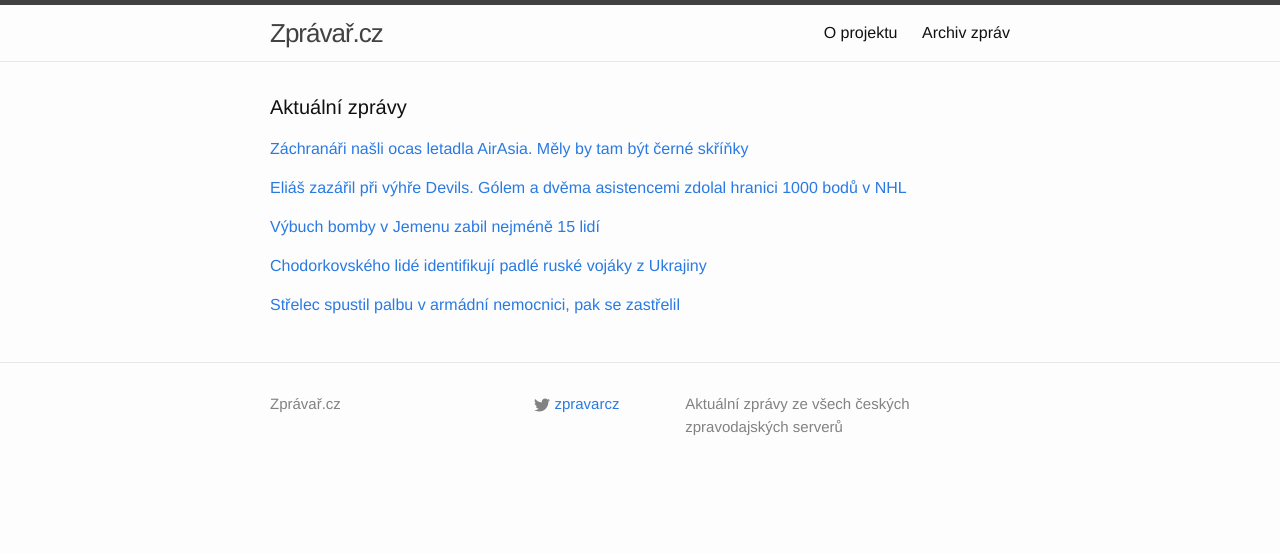
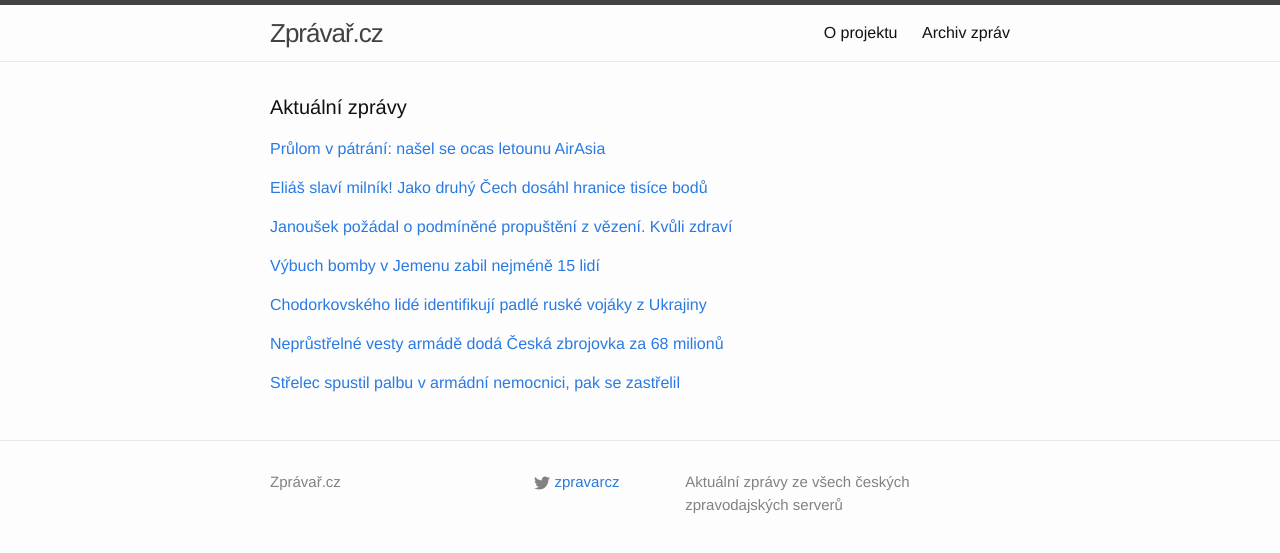
Before and after one commit to adliska/zpravar, a Jekyll site: the page built from index.html, in a window 1280 px wide. Shown: the top 553 px of the page. Built offline with Jekyll 4.4.1, drawn with Linux system fonts in a browser that asks for light colours.

Commit message:
zpravar news update

```diff
--- a/index.html
+++ b/index.html
@@ -5,9 +5,11 @@ layout: default
 <div class="home">
     <h1 class="page-heading">Aktuální zprávy</h1>
 
-<p><a href="javascript:;" onclick="toggle_visibility('zpravy0')">Záchranáři našli ocas letadla AirAsia. Měly by tam být černé skříňky </a></p>
+<p><a href="javascript:;" onclick="toggle_visibility('zpravy0')">Průlom v pátrání: našel se ocas letounu AirAsia</a></p>
 <div id="zpravy0" style="display:none">
 <ul>
+<li><a href=http://echo24.cz/a/iqJQ8>Průlom v pátrání: našel se ocas letounu AirAsia - echo24.cz</a></li>
+<li><a href=http://zpravy.e15.cz/zahranicni/udalosti/zachranari-nasli-v-mori-ocas-zriceneho-letounu-airasia-1150638>Záchranáři našli v moři ocas zříceného letounu AirAsia - zpravy.e15.cz</a></li>
 <li><a href=http://www.lidovky.cz/zachranari-nasli-ocas-letadla-airasia-mely-by-tam-byt-cerne-skrinky-1d9-/zpravy-svet.aspx?c=A150107_075153_ln_zahranici_ele>Záchranáři našli ocas letadla AirAsia. Měly by tam být černé skříňky  - www.lidovky.cz</a></li>
 <li><a href=http://www.rozhlas.cz/_zprava/patraci-tymy-nasly-ocas-letounu-airasia-ve-kterem-by-mely-byt-cerne-skrinky--1440485>Pátrací týmy našly ocas letounu AirAsia, ve kterém by měly být černé skříňky - www.rozhlas.cz</a></li>
 <li><a href=http://www.ceskatelevize.cz/ct24/svet/297371-zachranari-nasli-ocas-letadla-airasia-muze-byt-klicem-k-rozlusteni-tragedie/>Záchranáři našli ocas letadla AirAsia, může být klíčem k rozluštění tragédie - www.ceskatelevize.cz</a></li>
@@ -18,33 +20,50 @@ layout: default
 <li><a href=http://zpravy.idnes.cz/nalez-ocasni-casti-airbusu-airasia-dt1-/zahranicni.aspx?c=A150107_063753_zahranicni_wlk>Našli jsme ocas airbusu, oznámili indonéští pátrači - zpravy.idnes.cz</a></li>
 <li><a href=http://www.ceskenoviny.cz/zpravy/zpravy/zachranari-nasli-ocas-letounu-airasia/1165758>Záchranáři našli ocas letounu AirAsia - www.ceskenoviny.cz</a></li>
 </ul>
-</div><p><a href="javascript:;" onclick="toggle_visibility('zpravy1')">Eliáš zazářil při výhře Devils. Gólem a dvěma asistencemi zdolal hranici 1000 bodů v NHL </a></p>
+</div><p><a href="javascript:;" onclick="toggle_visibility('zpravy1')">Eliáš slaví milník! Jako druhý Čech dosáhl hranice tisíce bodů</a></p>
 <div id="zpravy1" style="display:none">
 <ul>
+<li><a href=http://www.tyden.cz/rubriky/sport/hokej/elias-slavi-milnik-jako-druhy-cech-dosahl-hranice-tisice-bodu_329299.html>Eliáš slaví milník! Jako druhý Čech dosáhl hranice tisíce bodů - www.tyden.cz</a></li>
 <li><a href=http://www.rozhlas.cz/_zprava/elias-zazaril-pri-vyhre-devils-golem-a-dvema-asistencemi-zdolal-hranici-1000-bodu-v-nhl--1440490>Eliáš zazářil při výhře Devils. Gólem a dvěma asistencemi zdolal hranici 1000 bodů v NHL  - www.rozhlas.cz</a></li>
 <li><a href=http://www.denik.cz/hokej/elias-jako-druhy-cesky-hrac-zdolal-v-nhl-hranici-1000-bodu-20150107.html>Eliáš jako druhý český hráč zdolal v NHL hranici 1000 bodů - www.denik.cz</a></li>
 <li><a href=http://hokej.idnes.cz/elias-reziroval-vyhru-new-jersey-dq7-/nhl.aspx?c=A150107_070046_nhl_Mkr>Eliáš režíroval výhru New Jersey a získal tisící bod kariéry v NHL - hokej.idnes.cz</a></li>
 <li><a href=http://sport.aktualne.cz/magicky-eliasuv-vecer-zaril-a-pokoril-hranici-1000-bodu/r~c163d926962c11e4ba57002590604f2e/>Magický Eliášův večer! Zářil a pokořil hranicí 1000 bodů - sport.aktualne.cz</a></li>
 <li><a href=http://www.sportovninoviny.cz/zpravy/elias-jako-druhy-cesky-hrac-zdolal-v-nhl-hranici-1000-bodu/1165755>Eliáš jako druhý český hráč zdolal v NHL hranici 1000 bodů - www.sportovninoviny.cz</a></li>
 </ul>
-</div><p><a href="javascript:;" onclick="toggle_visibility('zpravy2')">Výbuch bomby v Jemenu zabil nejméně 15 lidí</a></p>
+</div><p><a href="javascript:;" onclick="toggle_visibility('zpravy2')">Janoušek požádal o podmíněné propuštění z vězení. Kvůli zdraví</a></p>
 <div id="zpravy2" style="display:none">
+<ul>
+<li><a href=http://zpravy.e15.cz/domaci/udalosti/janousek-pozadal-o-podminene-propusteni-z-vezeni-kvuli-zdravi-1150653>Janoušek požádal o podmíněné propuštění z vězení. Kvůli zdraví - zpravy.e15.cz</a></li>
+<li><a href=http://zpravy.e15.cz/domaci/politika/janousek-pozadal-o-podminecne-propusteni-z-vezeni-kvuli-zdravi-1150653>Janoušek požádal o podmínečné propuštění z vězení. Kvůli zdraví - zpravy.e15.cz</a></li>
+<li><a href=http://echo24.cz/a/wX3ad>Janoušek požádal o podmíněné propuštění z vězení - echo24.cz</a></li>
+<li><a href=http://www.denik.cz/z_domova/janousek-pozadal-o-podminene-propusteni-z-vezeni-20150107.html>Janoušek požádal o podmíněné propuštění z vězení - www.denik.cz</a></li>
+<li><a href=http://zpravy.aktualne.cz/domaci/janousek-pozadal-o-podminene-propusteni-z-vezeni/r~dc1f1e1c963911e486b9002590604f2e/>Janoušek požádal o podmíněné propuštění z vězení - zpravy.aktualne.cz</a></li>
+</ul>
+</div><p><a href="javascript:;" onclick="toggle_visibility('zpravy3')">Výbuch bomby v Jemenu zabil nejméně 15 lidí</a></p>
+<div id="zpravy3" style="display:none">
 <ul>
 <li><a href=http://www.ceskenoviny.cz/zpravy/zpravy/vybuch-bomby-v-jemenu-zabil-nejmene-15-lidi/1165754>Výbuch bomby v Jemenu zabil nejméně 15 lidí - www.ceskenoviny.cz</a></li>
 <li><a href=http://zpravy.idnes.cz/pred-policejni-akademii-v-jemenu-vybuchlo-auto-fq7-/zahranicni.aspx?c=A150107_072413_zahranicni_wlk>Před policejní akademií v Jemenu vybuchlo auto, nejméně 15 mrtvých - zpravy.idnes.cz</a></li>
 <li><a href=http://zpravy.aktualne.cz/zahranici/pri-vybuchu-pred-akademii-v-jemenu-zahynuly-desitky-lidi/r~117961ba962d11e490f70025900fea04/>Při výbuchu před akademií v Jemenu zahynuly desítky lidí - zpravy.aktualne.cz</a></li>
 <li><a href=http://www.ceskenoviny.cz/zpravy/zpravy/vybuch-v-jemenu-si-zrejme-vyzadal-desitky-obeti/1165754>Výbuch v Jemenu si zřejmě vyžádal desítky obětí - www.ceskenoviny.cz</a></li>
 </ul>
-</div><p><a href="javascript:;" onclick="toggle_visibility('zpravy3')">Chodorkovského lidé identifikují padlé ruské vojáky z Ukrajiny</a></p>
-<div id="zpravy3" style="display:none">
+</div><p><a href="javascript:;" onclick="toggle_visibility('zpravy4')">Chodorkovského lidé identifikují padlé ruské vojáky z Ukrajiny</a></p>
+<div id="zpravy4" style="display:none">
 <ul>
 <li><a href=http://zpravy.idnes.cz/chodorkovskij-identifikace-obeti-ukrajina-rusko-fb1-/zahranicni.aspx?c=A150107_070025_zahranicni_wlk>Chodorkovského lidé identifikují padlé ruské vojáky z Ukrajiny - zpravy.idnes.cz</a></li>
 <li><a href=http://zpravy.e15.cz/zahranicni/udalosti/chodorkovskeho-lide-se-snazi-identifikovat-ruske-padle-z-ukrajiny-1150635>Chodorkovského lidé se snaží identifikovat ruské padlé z Ukrajiny - zpravy.e15.cz</a></li>
 <li><a href=http://www.novinky.cz/zahranicni/evropa/358027-chodorkovskeho-lide-se-snazi-identifikovat-ruske-padle-z-ukrajiny.html>Chodorkovského lidé se snaží identifikovat ruské padlé z Ukrajiny  - www.novinky.cz</a></li>
 <li><a href=http://www.ceskenoviny.cz/zpravy/zpravy/chodorkovskeho-lide-se-snazi-identifikovat-ruske-padle-z-ukrajiny/1165738>Chodorkovského lidé se snaží identifikovat ruské padlé z Ukrajiny - www.ceskenoviny.cz</a></li>
 </ul>
-</div><p><a href="javascript:;" onclick="toggle_visibility('zpravy4')">Střelec spustil palbu v armádní nemocnici, pak se zastřelil</a></p>
-<div id="zpravy4" style="display:none">
+</div><p><a href="javascript:;" onclick="toggle_visibility('zpravy5')">Neprůstřelné vesty armádě dodá Česká zbrojovka za 68 milionů</a></p>
+<div id="zpravy5" style="display:none">
+<ul>
+<li><a href=http://www.denik.cz/z_domova/neprustrelne-vesty-armade-doda-ceska-zbrojovka-za-68-milionu-20150107.html>Neprůstřelné vesty armádě dodá Česká zbrojovka za 68 milionů - www.denik.cz</a></li>
+<li><a href=http://zpravy.aktualne.cz/domaci/neprustrelne-vesty-armade-doda-ceska-zbrojovka-za-68-milionu/r~0710955e963711e486b9002590604f2e/>Neprůstřelné vesty armádě dodá Česká zbrojovka za 68 milionů - zpravy.aktualne.cz</a></li>
+<li><a href=http://www.ceskenoviny.cz/zpravy/zpravy/neprustrelne-vesty-armade-doda-ceska-zbrojovka-za-68-milionu/1165748>Neprůstřelné vesty armádě dodá Česká zbrojovka za 68 milionů - www.ceskenoviny.cz</a></li>
+</ul>
+</div><p><a href="javascript:;" onclick="toggle_visibility('zpravy6')">Střelec spustil palbu v armádní nemocnici, pak se zastřelil</a></p>
+<div id="zpravy6" style="display:none">
 <ul>
 <li><a href=http://zpravy.aktualne.cz/zahranici/strelec-spustil-palbu-v-armadni-nemocnici-pak-se-zastrelil/r~0f87d980962e11e49f60002590604f2e/>Střelec spustil palbu v armádní nemocnici, pak se zastřelil - zpravy.aktualne.cz</a></li>
 <li><a href=http://www.novinky.cz/zahranicni/amerika/358026-strelec-spustil-palbu-v-armadni-nemocnici-pak-se-zabil.html>Střelec spustil palbu v armádní nemocnici, pak se zabil  - www.novinky.cz</a></li>
```
